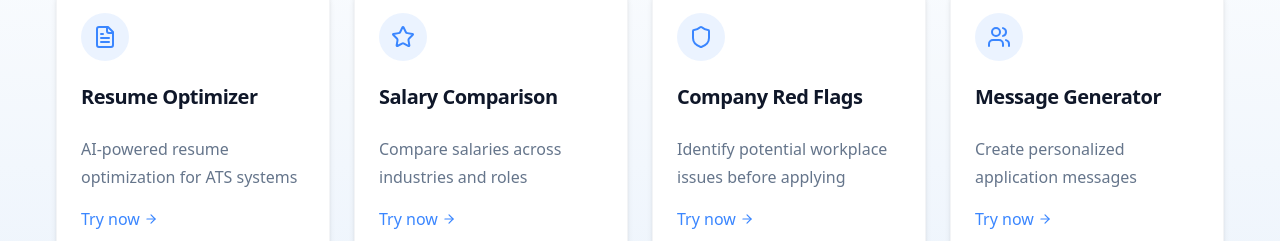
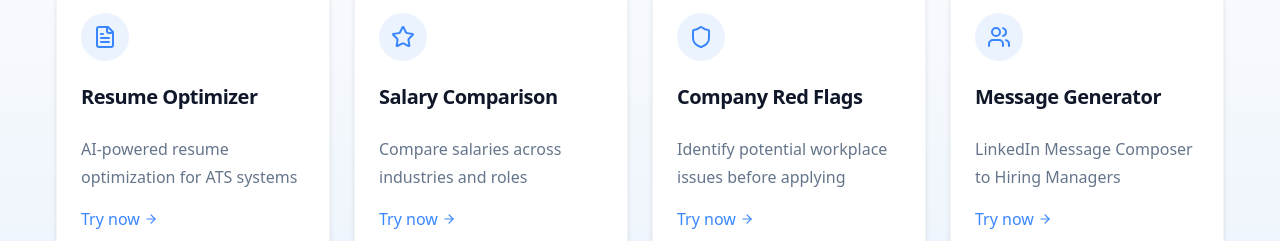
Before and after one commit to Draco8704/verifirm-trust-portal, a React (Vite) app: page / in a window 1280 px wide. Shown: the part 1160-1401 px from the top of the page. Built offline with nearby package versions, Linux system fonts and the light colour scheme.

Commit message:
Update tool description
Update the description of the message generator tool.

```diff
--- a/src/pages/Index.tsx
+++ b/src/pages/Index.tsx
@@ -240,7 +240,7 @@ const Index = () => {
     },
     {
       title: "Message Generator",
-      description: "Create personalized application messages",
+      description: "LinkedIn Message Composer to Hiring Managers",
       icon: Users,
       link: "/tools"
     }
```
